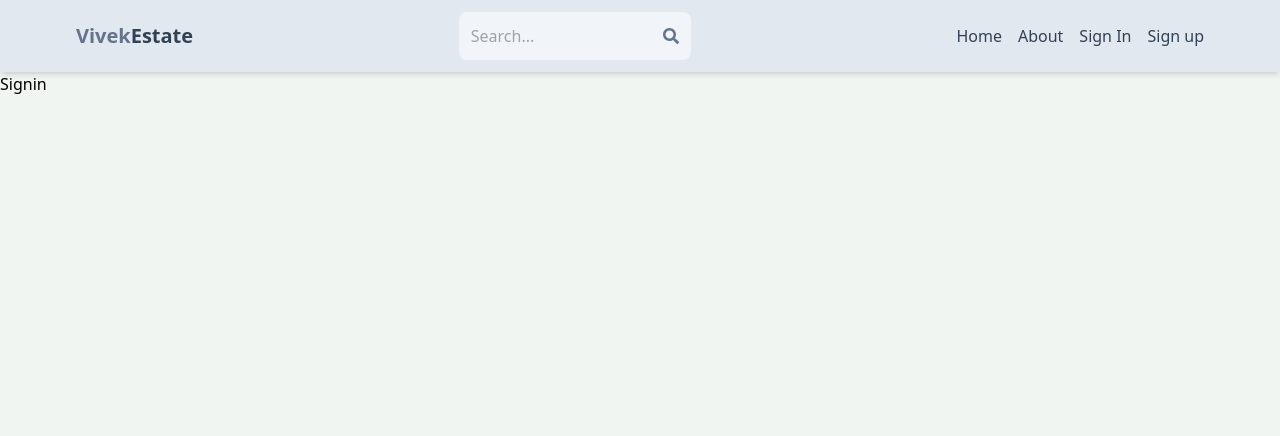
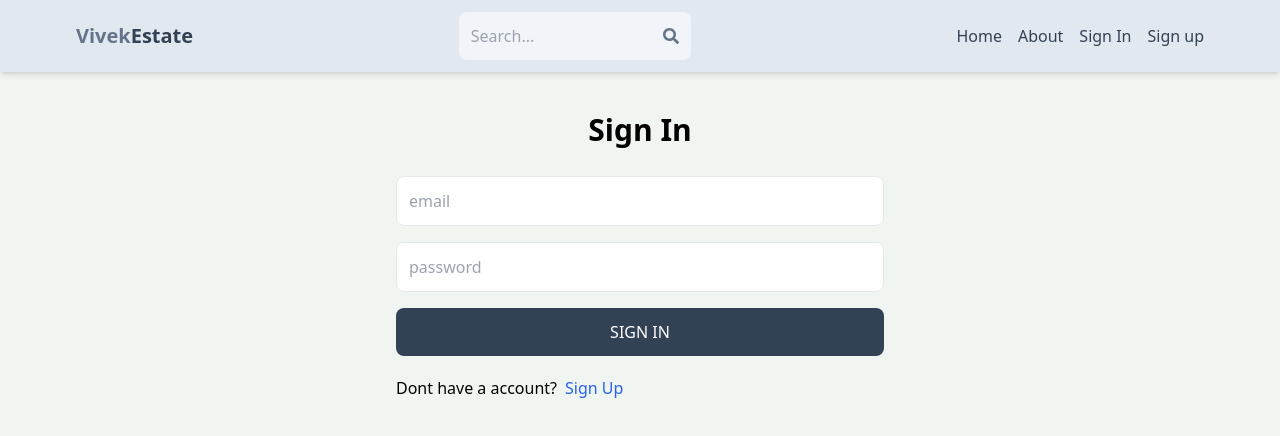
Before and after one commit to vivek1570/RealEstate-Webapp, a React (Vite) app in the folder client/: page /sign-in in a window 1280 px wide. Shown: the top 436 px of the page. Built offline with nearby package versions, Linux system fonts and the light colour scheme.

Commit message:
complete sign in page functionality

```diff
--- a/client/src/pages/Signin.jsx
+++ b/client/src/pages/Signin.jsx
@@ -1,9 +1,79 @@
-import React from 'react'
+import React from "react";
+import { Link, useNavigate } from "react-router-dom";
+import { useState } from "react";
 
 function Signin() {
+  const [user, setUser] = useState({});
+  const [error, setError] = useState(null);
+  const [loading, setLoading] = useState(false);
+  const navigate = useNavigate();
+
+  const handleChange = (e) => {
+    setUser({ ...user, [e.target.id]: e.target.value });
+  };
+  const handlesubmit = async (e) => {
+    e.preventDefault();
+    setLoading(true);
+    try {
+      const res = await fetch("/api/auth/signin", {
+        method: "POST",
+        headers: {
+          "Content-Type": "application/json",
+        },
+        body: JSON.stringify(user),
+      });
+      const data = await res.json();
+      console.log("if no error", data.message);
+      if (data.success === false) {
+        console.log("if error", data.message);
+        setLoading(false);
+        setError(data.message);
+        return;
+      }
+      // handle successful signup
+      setLoading(false);
+      setError(null);
+      navigate("/");
+    } catch (error) {
+      setError(error.message);
+      setLoading(false);
+    }
+  };
+
   return (
-    <div>Signin</div>
-  )
+    <div className="p-3 max-w-lg mx-auto">
+      <h1 className="text-3xl text-center font-semibold my-7">Sign In</h1>
+      <form onSubmit={handlesubmit} className="flex  flex-col gap-4 ">
+        <input
+          type="text"
+          placeholder="email"
+          className="border p-3 rounded-lg"
+          id="email"
+          onChange={handleChange}
+        />
+        <input
+          type="text"
+          placeholder="password"
+          className="border p-3 rounded-lg"
+          id="password"
+          onChange={handleChange}
+        />
+        <button
+          disabled={loading}
+          className="bg-slate-700 text-white p-3 rounded-lg uppercase hover:opacity-90"
+        >
+          {loading ? "Loading..." : "Sign In"}
+        </button>
+      </form>
+      <div className="flex flex-row gap-2 mt-5">
+        <p>Dont have a account?</p>
+        <Link to="/sign-up">
+          <p className="text-blue-600">Sign Up</p>
+        </Link>
+      </div>
+      {error && <p className="text-red-600">{error}</p>}
+    </div>
+  );
 }
 
-export default Signin
+export default Signin;
--- a/client/src/pages/Signup.jsx
+++ b/client/src/pages/Signup.jsx
@@ -73,9 +73,9 @@
         </button>
       </form>
       <div className="flex flex-row gap-2 mt-5">
-        <p>Dont have a account?</p>
+        <p>Have an account?</p>
         <Link to="/sign-in">
-          <p className="text-blue-600">Sign up</p>
+          <p className="text-blue-600">Sign In</p>
         </Link>
       </div>
       {error && <p className="text-red-600">{error}</p>}
```
Also changed, not shown: 1 other file (tests, documents, lock files or other folders).
